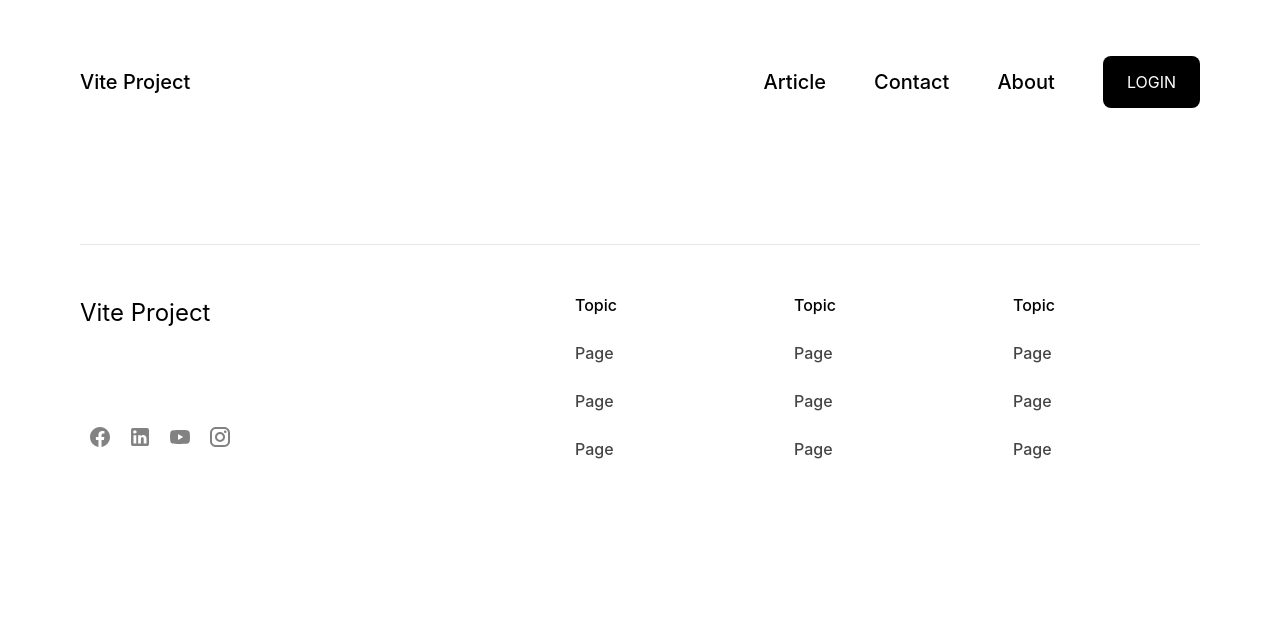
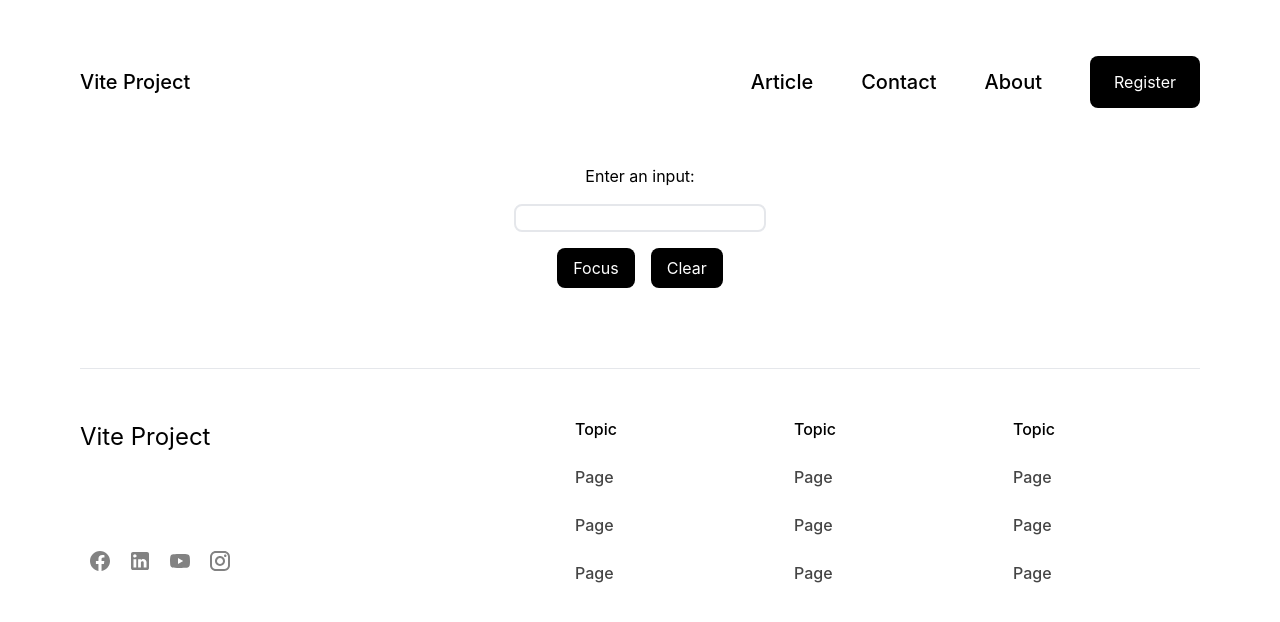
Before and after one commit to KimVi69/first-vite-app, a React app: page /useRef in a window 1280 px wide. Shown: the top 622 px of the page. Built offline with nearby package versions, Linux system fonts and the light colour scheme; the HTML template or start-up script is replaced by a standard one.

Commit message:
add register page

```diff
--- a/src/App.tsx
+++ b/src/App.tsx
@@ -1,18 +1,23 @@
-import { BrowserRouter, Routes, Route } from "react-router-dom";
+import React from "react";
+import { BrowserRouter, Routes, Route, useLocation } from "react-router-dom";
 import Header from "./components/header";
 import Footer from "./components/footer";
 import LandingPage from "./pages/landing page/landing page";
 import About from "./pages/about/about";
 import Article from "./pages/article/article";
 import Contact from "./pages/contact/contact";
-import Timer from "./pages/timer";
-import Filter from "./pages/filter";
+import Timer from "./pages/exercises/timer";
+import Filter from "./pages/exercises/filter";
+import UseRef from "./pages/exercises/useRef";
+import Register from "./pages/register/register";
 
-const App: React.FC = () => {
+const MainContent: React.FC = () => {
+  const location = useLocation();
+  const noHeaderPaths = ["/register"];
+
   return (
     <>
-      <BrowserRouter>
-        <Header />
+      {!noHeaderPaths.includes(location.pathname) && <Header />}
       <Routes>
         <Route path="/" element={<LandingPage />} />
         <Route path="/about" element={<About />} />
@@ -20,11 +25,20 @@ const App: React.FC = () => {
         <Route path="/contact" element={<Contact />} />
         <Route path="/timer" element={<Timer />} />
         <Route path="/filter" element={<Filter />} />
+        <Route path="/useRef" element={<UseRef />} />
+        <Route path="/register" element={<Register />} />
       </Routes>
-        <Footer />
-      </BrowserRouter>
+      {!noHeaderPaths.includes(location.pathname) && <Footer />}
     </>
   );
 };
 
+const App: React.FC = () => {
+  return (
+    <BrowserRouter>
+      <MainContent />
+    </BrowserRouter>
+  );
+};
+
 export default App;
--- a/src/components/footer.tsx
+++ b/src/components/footer.tsx
@@ -17,7 +17,7 @@ const footer = () => {
             <img src={instagramIcon} alt="Instagram Icon" />
           </div>
         </div>
-        <nav className="flex gap-8 text-[#454545] text-base font-medium max-md:flex-col">
+        <nav className="flex gap-0 text-[#454545] text-base font-medium max-md:flex-col lg:gap-8">
           <ul className="flex flex-col gap-6 w-[187px] max-md:flex-row max-md:w-full">
             <div className="text-black">Topic</div>
             <li>Page</li>
--- a/src/components/header.tsx
+++ b/src/components/header.tsx
@@ -19,7 +19,7 @@ const header = () => {
           </li>
         </ul>
         <button className="bg-black rounded-lg text-white px-[24px] py-[14px] text-base">
-          LOGIN
+          <Link to="/register">Register</Link>
         </button>
       </nav>
     </header>
--- a/src/pages/contact/contact.tsx
+++ b/src/pages/contact/contact.tsx
@@ -11,10 +11,15 @@ const schema = yup.object({
     .string()
     .email("* Invalid email address")
     .required("* Email is required"),
-  message: yup.string().optional(),
+  message: yup.string(),
 });
 
-type Inputs = yup.InferType<typeof schema>;
+type Inputs = {
+  firstName: string;
+  lastName: string;
+  email: string;
+  message?: string;
+};
 
 const Contact = () => {
   const {
--- /dev/null
+++ b/src/pages/exercises/useRef.tsx
@@ -0,0 +1,47 @@
+import React from "react";
+import MyInput from "./useRefCon";
+
+export interface MyInputRef {
+  focusRef: () => void;
+  clearRef: () => void;
+}
+
+const UseRef = () => {
+  const ref = React.useRef<MyInputRef>(null);
+
+  function handleFocus() {
+    ref.current?.focusRef();
+  }
+
+  function handleReset() {
+    ref.current?.clearRef();
+  }
+
+  return (
+    <main className="flex flex-col justify-center items-center">
+      <section>
+        <div className="flex flex-col gap-4 items-center">
+          <h1>Enter an input:</h1>
+          <MyInput ref={ref} />
+
+          <div className="flex gap-4">
+            <button
+              className="bg-black text-white rounded-lg px-4 py-2"
+              onClick={handleFocus}
+            >
+              Focus
+            </button>
+            <button
+              className="bg-black text-white rounded-lg px-4 py-2"
+              onClick={handleReset}
+            >
+              Clear
+            </button>
+          </div>
+        </div>
+      </section>
+    </main>
+  );
+};
+
+export default UseRef;
--- /dev/null
+++ b/src/pages/exercises/useRefCon.tsx
@@ -0,0 +1,30 @@
+import { forwardRef, useRef, useImperativeHandle } from "react";
+
+const MyInput = forwardRef(function MyInput(props, ref) {
+  const inputRef = useRef<HTMLInputElement>(null);
+
+  useImperativeHandle(
+    ref,
+    () => {
+      return {
+        focusRef() {
+          inputRef.current?.focus();
+        },
+        clearRef() {
+          if (inputRef.current) inputRef.current.value = "";
+        },
+      };
+    },
+    []
+  );
+
+  return (
+    <input
+      className="border-2 border-grey rounded-lg"
+      {...props}
+      ref={inputRef}
+    />
+  );
+});
+
+export default MyInput;
--- /dev/null
+++ b/src/pages/register/register.tsx
@@ -0,0 +1,52 @@
+import { useEffect } from "react";
+
+const Register = () => {
+  useEffect(() => {
+    document.body.style.backgroundColor = "#98A675";
+
+    return () => {
+      document.body.style.backgroundColor = "";
+    };
+  }, []);
+
+  return (
+    <main className="flex justify-center items-center w-full h-full px-80 py-40">
+      <section className="flex rounded-2xl overflow-hidden shadow-lg w-full h-full">
+        <div className="h-full max-w-[45%]">
+          <img
+            className="w-full h-full object-cover"
+            src="https://hips.hearstapps.com/hmg-prod/images/nature-quotes-landscape-1648265299.jpg?crop=1.00xw:0.760xh;0,0.0587xh&resize=1200:*"
+          ></img>
+        </div>
+        <div className="bg-white flex-1 flex flex-col gap-6 p-20 items-center justify-center">
+          <h1 className="text-start text-3xl font-bold w-full">Register</h1>
+          <input
+            className="shadow-custom rounded-lg px-[16px] py-[10px] w-full"
+            placeholder="Name"
+          />
+          <input
+            className="shadow-custom rounded-lg px-[16px] py-[10px] w-full"
+            placeholder="Password"
+          />
+          <input
+            className="shadow-custom rounded-lg px-[16px] py-[10px] w-full"
+            placeholder="Confirm Password"
+          />
+          <div className="flex justify-between w-full text-sm">
+            <p>Have an account? Log in</p>
+            <p>Forgot Password?</p>
+          </div>
+          <button className="bg-[#2F3B32] rounded-3xl text-white px-[30px] py-[12px] shadow-lg text-sm font-medium">
+            REGISTER
+          </button>
+          <div className="flex flex-col items-center text-sm">
+            <p>if you are having trouble please contact</p>
+            <p>support@viteproject.com</p>
+          </div>
+        </div>
+      </section>
+    </main>
+  );
+};
+
+export default Register;
--- a/src/styles/index.css
+++ b/src/styles/index.css
@@ -5,3 +5,15 @@
 * {
   font-family: "Inter", sans-serif;
 }
+
+#root {
+  height: 100%;
+}
+
+html,
+body {
+  height: 100%;
+  margin: 0;
+  padding: 0;
+  box-sizing: border-box;
+}
```
Also changed, not shown: src/pages/exercises/filter.tsx (renamed from src/pages/filter.tsx), src/pages/exercises/timer.tsx (renamed from src/pages/timer.tsx). Lines whose indentation alone changed are shown as unchanged.
